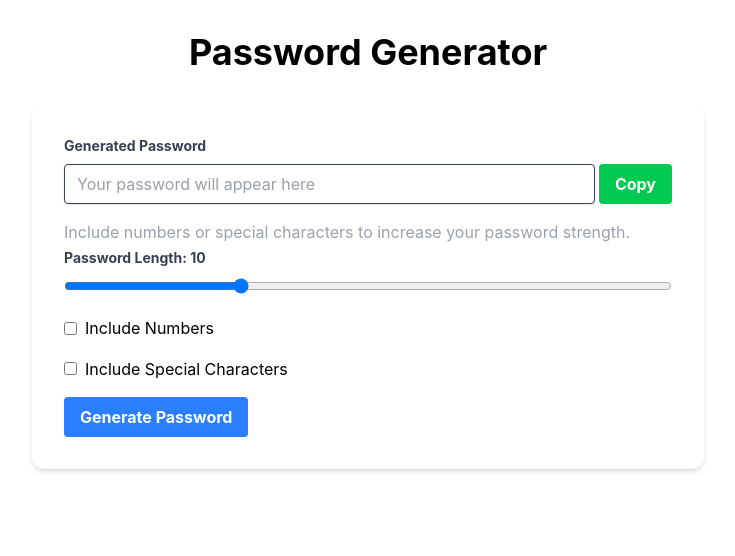
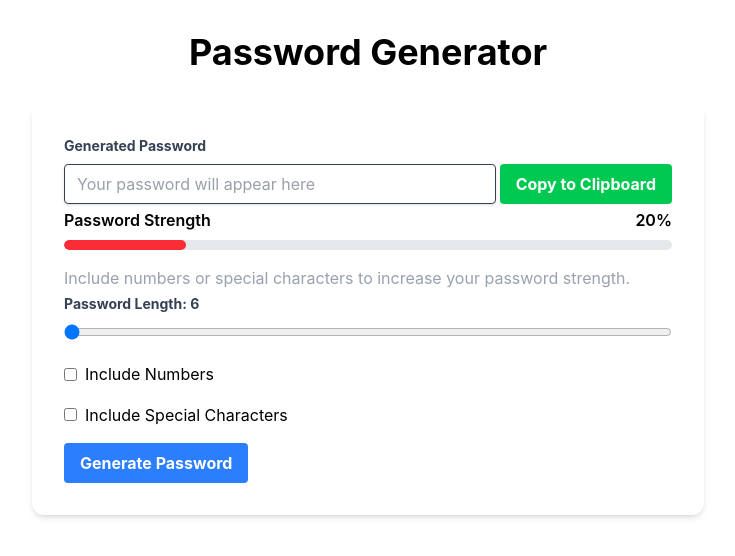
Before and after one commit to AbsoluteMassive/password-gen-app, a React (Vite) app: page / in a window 1280 px wide. Shown: the top 556 px of the page, without its empty margins (272-1007 px from the left). Built offline with nearby package versions, Linux system fonts and the light colour scheme.

Commit message:
improved password strength indication logic

```diff
--- a/src/App.jsx
+++ b/src/App.jsx
@@ -3,7 +3,7 @@ import { useCallback, useState } from "react";
 import "./App.css";
 import PasswordGenerator from "./components/PasswordGenerator";
 function App() {
-  const [leng, setLeng] = useState(10);
+  const [leng, setLeng] = useState(6);
   const [numberAllowed, setNumberAllowed] = useState(false);
   const [characterAllowed, setCharacterAllowed] = useState(false);
   const [password, setPassword] = useState("");
@@ -22,6 +22,7 @@ function App() {
       let positionNum = Math.floor(Math.random() * strdata.length);
       newPassword += strdata.charAt(positionNum);
     }
+    //if(!/)
     if (!/[A-Z]/.test(newPassword)) {
       return passwordGenerator();
     }
@@ -35,11 +36,16 @@ function App() {
     setCopied(false);
   }, [leng, characterAllowed, numberAllowed, setPassword]);
 
-  const copyPassword = () => {
-    setCopied(true);
-    setTimeout(() => {
-      setCopied(false);
-    }, 5000);
+  const copyPassword = async () => {
+    if (!password) {
+      return;
+    }
+    try {
+      await navigator.clipboard.writeText(password);
+      setCopied(true);
+    } catch (error) {
+      console.error("Failed to copy password:", error);
+    }
   };
 
   return (
--- a/src/components/PasswordGenerator.jsx
+++ b/src/components/PasswordGenerator.jsx
@@ -7,17 +7,32 @@ const PasswordGenerator = ({
   characterAllowed,
   leng,
   copied,
-  setCopied,
   onGenPass,
   onCopy,
 }) => {
-  const word = numberAllowed
-    ? "special characters"
-    : characterAllowed
-      ? "numbers"
-      : "numbers or special characters";
+  const str = Math.min(
+    5,
+    1 +
+      (leng >= 10 ? 1 : 0) +
+      (leng >= 14 ? 1 : 0) +
+      (numberAllowed ? 1 : 0) +
+      (characterAllowed ? 1 : 0),
+  );
+  const strS = {
+    t: str <= 2 ? "bg-red-500" : str <= 3 ? "bg-yellow-500" : "bg-green-500",
+    s: str * 20,
+  };
 
-  const message = `Include ${word} to increase your password strength.`;
+  const message =
+    !numberAllowed && !characterAllowed
+      ? "Include numbers or special characters to increase your password strength."
+      : !numberAllowed
+        ? "Include numbers to increase your password strength."
+        : !characterAllowed
+          ? "Include special characters to increase your password strength."
+          : leng < 10
+            ? "At least 10 password length to increase your password strength."
+            : "";
 
   return (
     <div className="container mx-auto mt-8">
@@ -33,9 +48,9 @@ const PasswordGenerator = ({
             >
               Generated Password
             </label>
-            <div className="flex">
+            <div className="flex flex-col gap-1 sm:flex-row">
               <input
-                className="shadow appearance-none border rounded w-full py-2 px-3 text-gray-700 leading-tight focus:outline-none focus:shadow-outline"
+                className="shadow flex-1 appearance-none border rounded w-full py-2 px-3 text-gray-700 leading-tight focus:outline-none focus:shadow-outline"
                 id="password"
                 type="text"
                 placeholder="Your password will appear here"
@@ -43,15 +58,32 @@ const PasswordGenerator = ({
                 readOnly
               />
               <button
-                className="bg-green-500 hover:bg-green-600 ml-1
+                className="bg-green-500 hover:bg-green-600 shrink-0 active:bg-green-700 mx-auto
                text-white font-bold py-2 px-4 rounded focus:outline-none focus:shadow-outline"
                 onClick={onCopy}
               >
-                {copied ? "Copied!" : "Copy"}
+                {copied ? "Copied!" : "Copy to Clipboard"}
               </button>
             </div>
+            <div className="w-full mt-1">
+              <div className="flex items-center justify-between gap-4 mb-2">
+                <h6 className="font-semibold text-blue-gray-900">
+                  Password Strength
+                </h6>
+                <h6 className="font-semibold text-blue-gray-900">
+                  {str * 20}%
+                </h6>
+              </div>
+
+              <div className="h-2.5 w-full overflow-hidden rounded-full bg-gray-200">
+                <div
+                  className={`h-full rounded-full transition-all duration-300 ${strS.t}`}
+                  style={{ width: `${strS.s}%` }}
+                />
+              </div>
+            </div>
           </div>
-          {(!numberAllowed || !characterAllowed) && (
+          {(!numberAllowed || !characterAllowed || leng < 10) && (
             <p className="text-gray-400 mb-1">{message}</p>
           )}
           <div className="mb-4">
```
